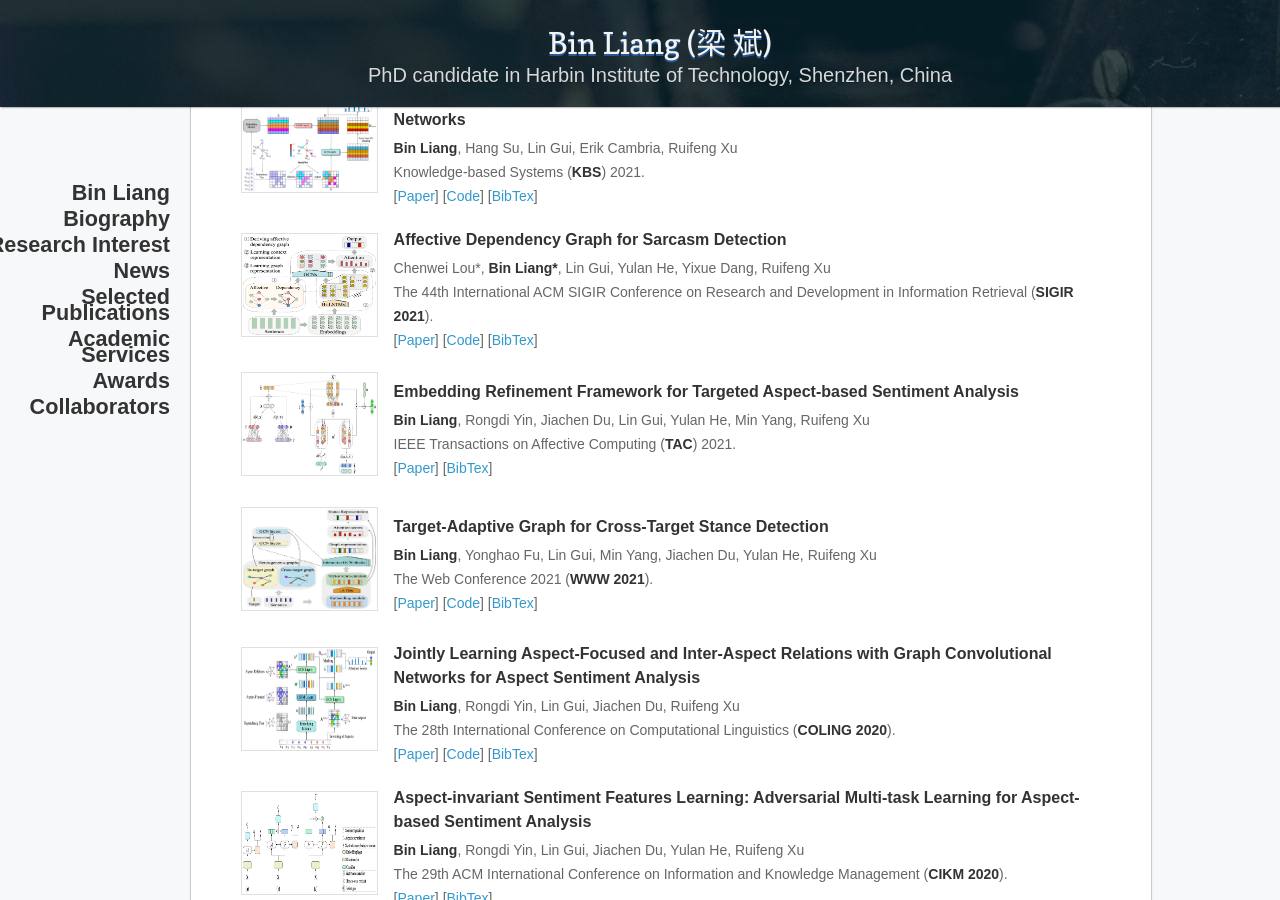
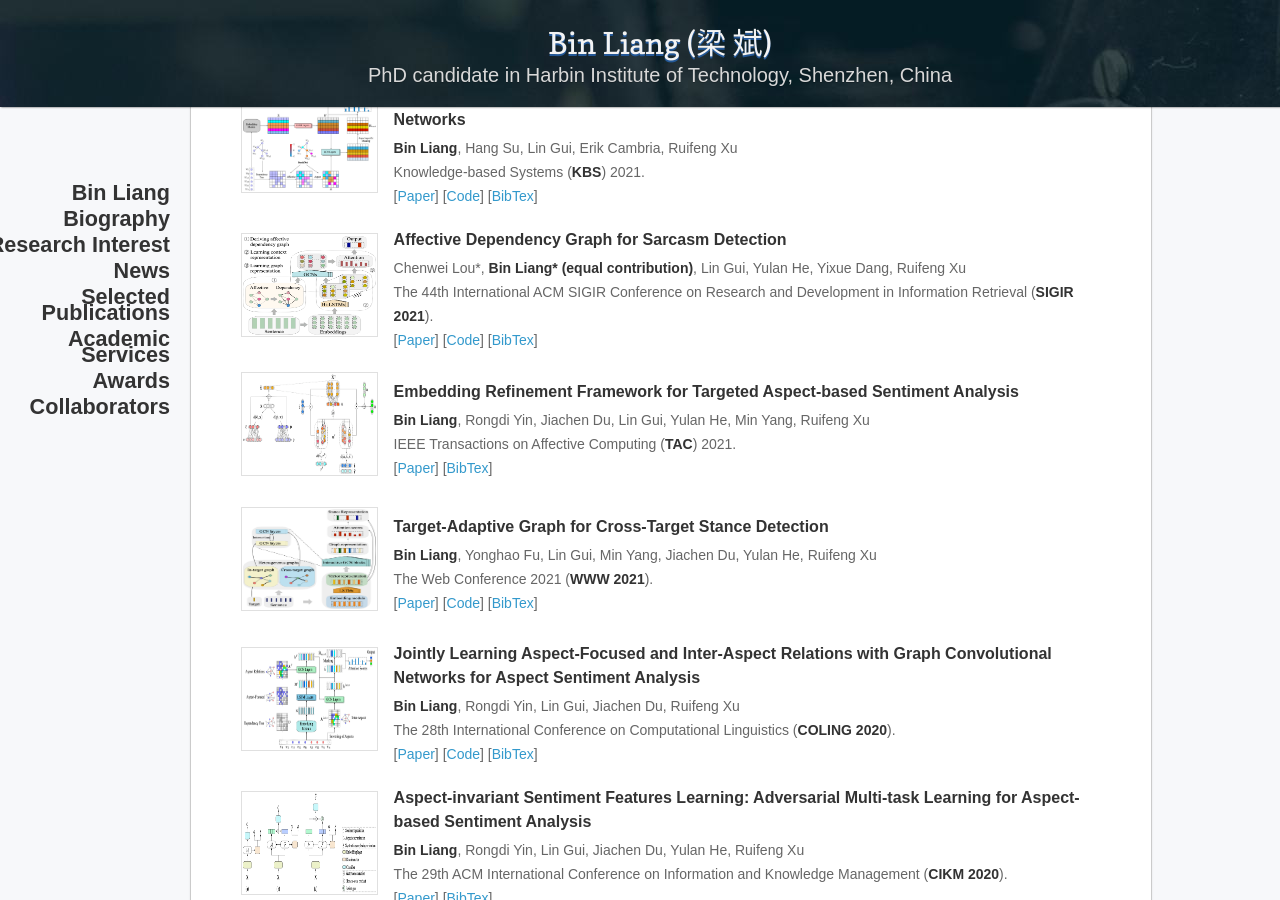
Before and after one commit to BinLiang-NLP/BinLiang-NLP.github.io, a Jekyll site: the page built from index.md, in a window 1280 px wide and 900 px high, scrolled down 1715 px. Built offline with Jekyll 4.4.1, drawn with Linux system fonts in a browser that asks for light colours; nearby versions of some CDN libraries; our own code applies the rules of GitHub Pages for plain Markdown files.

Commit message:
Update index.md

```diff
--- a/index.md
+++ b/index.md
@@ -131,7 +131,7 @@
       <td><img class="proj_thumb" src="/diagrams/sigir2021.png" alt="" height="100px"/>&nbsp;</td>
       <td>
       <p class="pub_title">Affective Dependency Graph for Sarcasm Detection </p>
-      <p class="pub_author">Chenwei Lou*, <b>Bin Liang*</b>, Lin Gui, Yulan He, Yixue Dang, Ruifeng Xu<br>
+      <p class="pub_author">Chenwei Lou*, <b>Bin Liang* (equal contribution)</b>, Lin Gui, Yulan He, Yixue Dang, Ruifeng Xu<br>
       The 44th International ACM SIGIR Conference on Research and Development in Information Retrieval (<b>SIGIR 2021</b>).<br>
       [<a href= "http://wrap.warwick.ac.uk/153596/7/WRAP-affective-dependency-graph-sarcasm-detection-Gui-2021.pdf" target="_blank">Paper</a>]
       [<a href= "https://github.com/BinLiang-NLP/ADGCN-Sarcasm" target="_blank">Code</a>]
```
